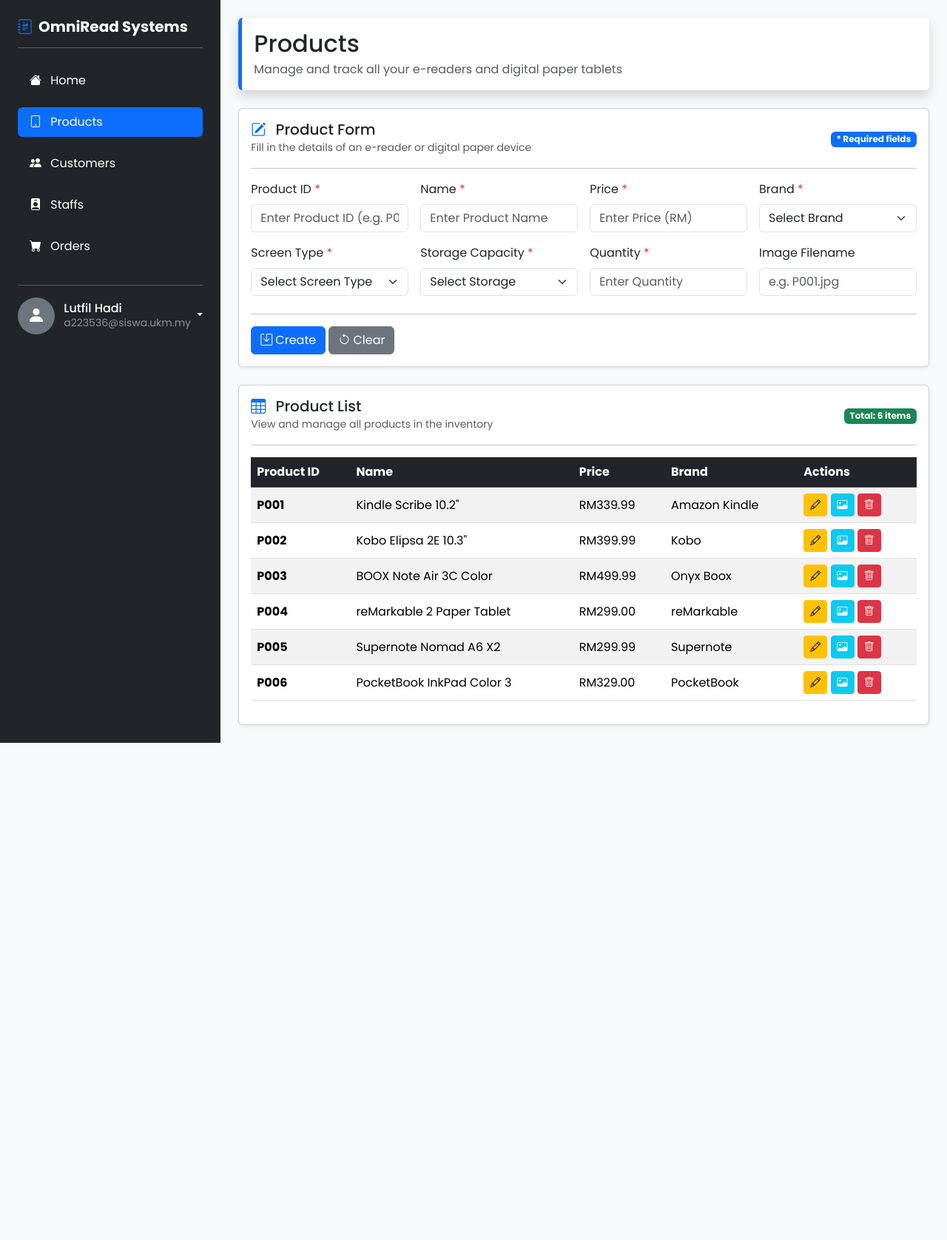
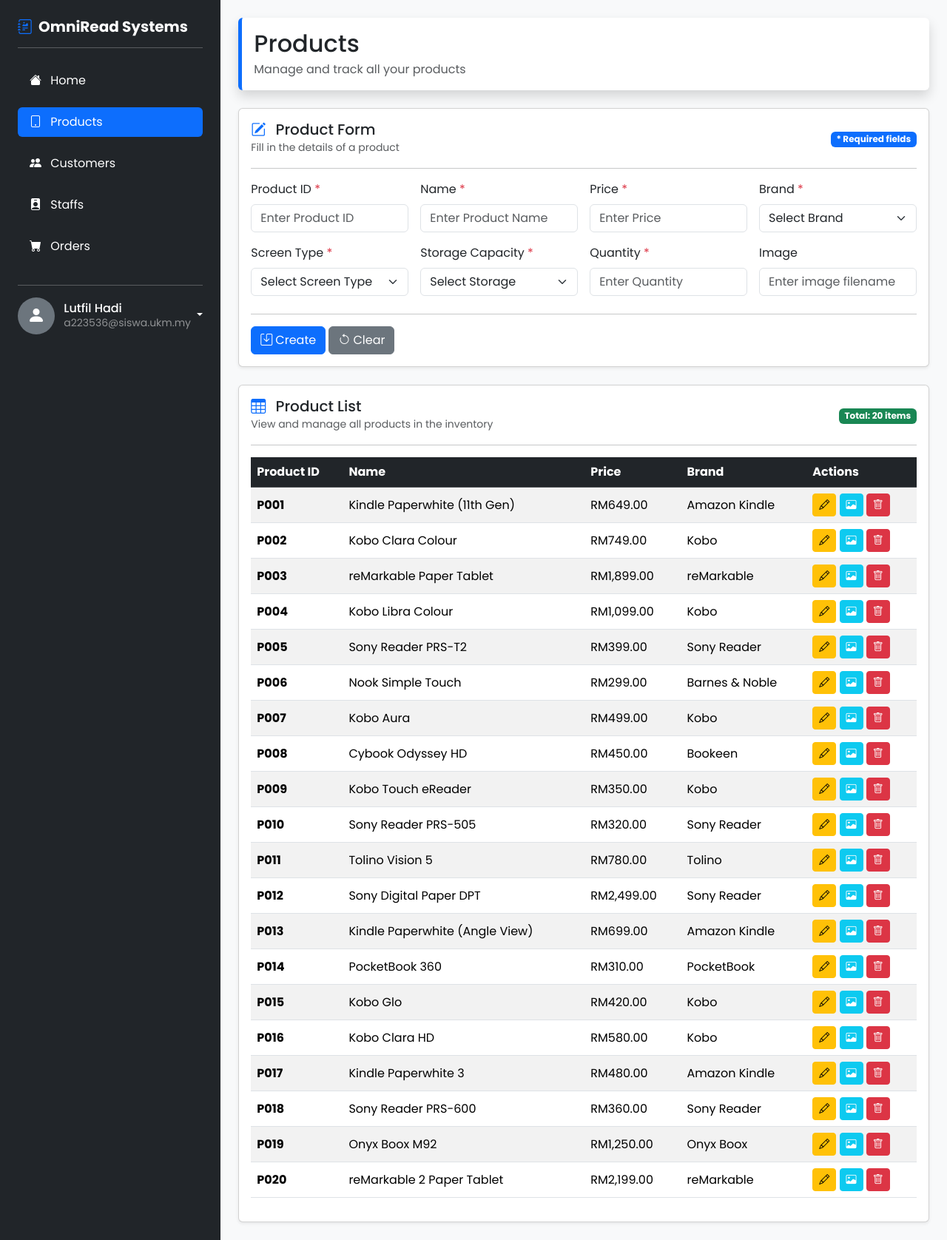
Before and after one commit to blzrken/pt1, a PHP site: page /products.php in a window 1280 px wide. Shown: the whole page at 74% size. Before the commit the page ends 1004 px from the top, so only its background shows below. Run offline with PHP 8.4, Linux system fonts and the light colour scheme.

Commit message:
Update product table with modal image previews and align invoice item details

```diff
--- a/products.php
+++ b/products.php
@@ -5,21 +5,19 @@ ob_start();
 <div class="card shadow border-0 border-start border-5 border-primary mb-4">
     <div class="card-body">
         <h2 class="mb-1">Products</h2>
-        <p class="text-muted mb-0">Manage and track all your e-readers and digital paper tablets</p>
+        <p class="text-muted mb-0">Manage and track all your products</p>
     </div>
 </div>
 
 <div class="card shadow-sm mb-4">
     <div class="card-body">
-
         <!-- Form Header -->
         <div class="row g-0 align-items-center mb-3">
             <div class="col">
                 <h5 class="mb-0">
-                    <i class="bi bi-pencil-square text-primary me-2"></i>
-                    Product Form
+                    <i class="bi bi-pencil-square text-primary me-2"></i> Product Form
                 </h5>
-                <small class="text-muted">Fill in the details of an e-reader or digital paper device</small>
+                <small class="text-muted">Fill in the details of a product</small>
             </div>
             <div class="col-auto">
                 <span class="badge bg-primary">* Required fields</span>
@@ -32,7 +30,7 @@ ob_start();
             <div class="row g-3">
                 <div class="col-md-3">
                     <label for="pid" class="form-label">Product ID <span class="text-danger" aria-hidden="true">*</span></label>
-                    <input name="product_num" id="pid" type="text" class="form-control" placeholder="Enter Product ID (e.g. P001)" value="" required>
+                    <input name="product_num" id="pid" type="text" class="form-control" placeholder="Enter Product ID" value="" required>
                 </div>
                 <div class="col-md-3">
                     <label for="name" class="form-label">Name <span class="text-danger" aria-hidden="true">*</span></label>
@@ -40,7 +38,7 @@ ob_start();
                 </div>
                 <div class="col-md-3">
                     <label for="price" class="form-label">Price <span class="text-danger" aria-hidden="true">*</span></label>
-                    <input name="product_price" id="price" type="number" class="form-control" placeholder="Enter Price (RM)" value="" required min="0" step="0.01">
+                    <input name="product_price" id="price" type="number" class="form-control" placeholder="Enter Price" value="" required min="0" step="0.01">
                 </div>
                 <div class="col-md-3">
                     <label for="brand" class="form-label">Brand <span class="text-danger" aria-hidden="true">*</span></label>
@@ -48,35 +46,38 @@ ob_start();
                         <option value="">Select Brand</option>
                         <option value="Amazon Kindle">Amazon Kindle</option>
                         <option value="Kobo">Kobo</option>
+                        <option value="reMarkable">reMarkable</option>
+                        <option value="Sony Reader">Sony Reader</option>
+                        <option value="Barnes & Noble">Barnes & Noble</option>
+                        <option value="PocketBook">PocketBook</option>
+                        <option value="Bookeen">Bookeen</option>
+                        <option value="Tolino">Tolino</option>
                         <option value="Onyx Boox">Onyx Boox</option>
-                        <option value="reMarkable">reMarkable</option>
-                        <option value="Supernote">Supernote</option>
-                        <option value="PocketBook">PocketBook</option>
                     </select>
                 </div>
 
                 <!-- Custom Categorical Field 1: Screen Type (Replacing Condition) -->
                 <div class="col-md-3">
-                    <label for="screen_type" class="form-label">Screen Type <span class="text-danger" aria-hidden="true">*</span></label>
-                    <select name="product_screen" id="screen_type" class="form-select" required>
+                    <label for="product_screen" class="form-label">Screen Type <span class="text-danger" aria-hidden="true">*</span></label>
+                    <select name="product_screen" id="product_screen" class="form-select" required>
                         <option value="">Select Screen Type</option>
-                        <option value="E-Ink Carta 1200 (B&W)">E-Ink Carta 1200 (B&W)</option>
-                        <option value="E-Ink Kaleido 3 (Color)">E-Ink Kaleido 3 (Color)</option>
-                        <option value="E-Ink Gallery 3 (Full Color)">E-Ink Gallery 3 (Full Color)</option>
-                        <option value="E-Ink Mobius (Flexible)">E-Ink Mobius (Flexible)</option>
-                        <option value="Canvas Monochrome Paper">Canvas Monochrome Paper</option>
+                        <option value="E-Ink Carta (Monochrome)">E-Ink Carta (Monochrome)</option>
+                        <option value="E-Ink Kaleido (Color)">E-Ink Kaleido (Color)</option>
+                        <option value="E-Ink Pearl (Monochrome)">E-Ink Pearl (Monochrome)</option>
+                        <option value="Canvas Paper Display">Canvas Paper Display</option>
                     </select>
                 </div>
 
                 <!-- Custom Categorical Field 2: Storage Capacity (Replacing Manufacturing Year) -->
                 <div class="col-md-3">
-                    <label for="storage" class="form-label">Storage Capacity <span class="text-danger" aria-hidden="true">*</span></label>
-                    <select name="product_storage" id="storage" class="form-select" required>
+                    <label for="product_storage" class="form-label">Storage Capacity <span class="text-danger" aria-hidden="true">*</span></label>
+                    <select name="product_storage" id="product_storage" class="form-select" required>
                         <option value="">Select Storage</option>
+                        <option value="2 GB">2 GB</option>
+                        <option value="4 GB">4 GB</option>
+                        <option value="8 GB">8 GB</option>
                         <option value="16 GB">16 GB</option>
                         <option value="32 GB">32 GB</option>
-                        <option value="64 GB">64 GB</option>
-                        <option value="128 GB">128 GB</option>
                     </select>
                 </div>
 
@@ -85,8 +86,8 @@ ob_start();
                     <input name="product_quantity" id="quantity" type="number" class="form-control" placeholder="Enter Quantity" value="" required min="0">
                 </div>
                 <div class="col-md-3">
-                    <label for="product_image" class="form-label">Image Filename</label>
-                    <input name="product_image" id="product_image" type="text" class="form-control" placeholder="e.g. P001.jpg" value="">
+                    <label for="product_image" class="form-label">Image</label>
+                    <input name="product_image" id="product_image" type="text" class="form-control" placeholder="Enter image filename" value="">
                 </div>
             </div>
 
@@ -106,17 +107,15 @@ ob_start();
 
 <div class="card shadow-sm">
     <div class="card-body">
-
         <div class="row align-items-center mb-3">
             <div class="col">
                 <h5 class="mb-0">
-                    <i class="bi bi-table text-primary me-2"></i>
-                    Product List
+                    <i class="bi bi-table text-primary me-2"></i> Product List
                 </h5>
                 <small class="text-muted">View and manage all products in the inventory</small>
             </div>
             <div class="col-auto">
-                <span class="badge bg-success">Total: 6 items</span>
+                <span class="badge bg-success">Total: 20 items</span>
             </div>
         </div>
 
@@ -134,16 +133,42 @@ ob_start();
                     </tr>
                 </thead>
                 <tbody>
+                    <?php
+                    $products = [
+                        ['id' => 'P001', 'name' => 'Kindle Paperwhite (11th Gen)', 'price' => 'RM649.00', 'brand' => 'Amazon Kindle', 'image' => 'P001.jpg'],
+                        ['id' => 'P002', 'name' => 'Kobo Clara Colour', 'price' => 'RM749.00', 'brand' => 'Kobo', 'image' => 'P002.jpg'],
+                        ['id' => 'P003', 'name' => 'reMarkable Paper Tablet', 'price' => 'RM1,899.00', 'brand' => 'reMarkable', 'image' => 'P003.jpg'],
+                        ['id' => 'P004', 'name' => 'Kobo Libra Colour', 'price' => 'RM1,099.00', 'brand' => 'Kobo', 'image' => 'P004.jpg'],
+                        ['id' => 'P005', 'name' => 'Sony Reader PRS-T2', 'price' => 'RM399.00', 'brand' => 'Sony Reader', 'image' => 'P005.jpg'],
+                        ['id' => 'P006', 'name' => 'Nook Simple Touch', 'price' => 'RM299.00', 'brand' => 'Barnes & Noble', 'image' => 'P006.jpg'],
+                        ['id' => 'P007', 'name' => 'Kobo Aura', 'price' => 'RM499.00', 'brand' => 'Kobo', 'image' => 'P007.jpg'],
+                        ['id' => 'P008', 'name' => 'Cybook Odyssey HD', 'price' => 'RM450.00', 'brand' => 'Bookeen', 'image' => 'P008.jpg'],
+                        ['id' => 'P009', 'name' => 'Kobo Touch eReader', 'price' => 'RM350.00', 'brand' => 'Kobo', 'image' => 'P009.jpg'],
+                        ['id' => 'P010', 'name' => 'Sony Reader PRS-505', 'price' => 'RM320.00', 'brand' => 'Sony Reader', 'image' => 'P010.jpg'],
+                        ['id' => 'P011', 'name' => 'Tolino Vision 5', 'price' => 'RM780.00', 'brand' => 'Tolino', 'image' => 'P011.jpg'],
+                        ['id' => 'P012', 'name' => 'Sony Digital Paper DPT', 'price' => 'RM2,499.00', 'brand' => 'Sony Reader', 'image' => 'P012.jpg'],
+                        ['id' => 'P013', 'name' => 'Kindle Paperwhite (Angle View)', 'price' => 'RM699.00', 'brand' => 'Amazon Kindle', 'image' => 'P013.jpg'],
+                        ['id' => 'P014', 'name' => 'PocketBook 360', 'price' => 'RM310.00', 'brand' => 'PocketBook', 'image' => 'P014.jpg'],
+                        ['id' => 'P015', 'name' => 'Kobo Glo', 'price' => 'RM420.00', 'brand' => 'Kobo', 'image' => 'P015.jpg'],
+                        ['id' => 'P016', 'name' => 'Kobo Clara HD', 'price' => 'RM580.00', 'brand' => 'Kobo', 'image' => 'P016.jpg'],
+                        ['id' => 'P017', 'name' => 'Kindle Paperwhite 3', 'price' => 'RM480.00', 'brand' => 'Amazon Kindle', 'image' => 'P017.jpg'],
+                        ['id' => 'P018', 'name' => 'Sony Reader PRS-600', 'price' => 'RM360.00', 'brand' => 'Sony Reader', 'image' => 'P018.jpg'],
+                        ['id' => 'P019', 'name' => 'Onyx Boox M92', 'price' => 'RM1,250.00', 'brand' => 'Onyx Boox', 'image' => 'P019.jpg'],
+                        ['id' => 'P020', 'name' => 'reMarkable 2 Paper Tablet', 'price' => 'RM2,199.00', 'brand' => 'reMarkable', 'image' => 'P020.jpg']
+                    ];
+
+                    foreach ($products as $p):
+                    ?>
                     <tr>
-                        <td><strong>P001</strong></td>
-                        <td>Kindle Scribe 10.2"</td>
-                        <td>RM339.99</td>
-                        <td>Amazon Kindle</td>
+                        <td><strong><?= $p['id'] ?></strong></td>
+                        <td><?= $p['name'] ?></td>
+                        <td><?= $p['price'] ?></td>
+                        <td><?= $p['brand'] ?></td>
                         <td>
                             <a href="#" class="btn btn-sm btn-warning" title="Edit">
                                 <i class="bi bi-pencil"></i>
                             </a>
-                            <button type="button" class="btn btn-sm btn-info text-white" title="View Image">
+                            <button type="button" class="btn btn-sm btn-info text-white" title="View Image" data-bs-toggle="modal" data-bs-target="#modal-<?= $p['id'] ?>">
                                 <i class="bi bi-image"></i>
                             </button>
                             <a href="#" class="btn btn-sm btn-danger" title="Delete">
@@ -151,97 +176,37 @@ ob_start();
                             </a>
                         </td>
                     </tr>
-                    <tr>
-                        <td><strong>P002</strong></td>
-                        <td>Kobo Elipsa 2E 10.3"</td>
-                        <td>RM399.99</td>
-                        <td>Kobo</td>
-                        <td>
-                            <a href="#" class="btn btn-sm btn-warning" title="Edit">
-                                <i class="bi bi-pencil"></i>
-                            </a>
-                            <button type="button" class="btn btn-sm btn-info text-white" title="View Image">
-                                <i class="bi bi-image"></i>
-                            </button>
-                            <a href="#" class="btn btn-sm btn-danger" title="Delete">
-                                <i class="bi bi-trash"></i>
-                            </a>
-                        </td>
-                    </tr>
-                    <tr>
-                        <td><strong>P003</strong></td>
-                        <td>BOOX Note Air 3C Color</td>
-                        <td>RM499.99</td>
-                        <td>Onyx Boox</td>
-                        <td>
-                            <a href="#" class="btn btn-sm btn-warning" title="Edit">
-                                <i class="bi bi-pencil"></i>
-                            </a>
-                            <button type="button" class="btn btn-sm btn-info text-white" title="View Image">
-                                <i class="bi bi-image"></i>
-                            </button>
-                            <a href="#" class="btn btn-sm btn-danger" title="Delete">
-                                <i class="bi bi-trash"></i>
-                            </a>
-                        </td>
-                    </tr>
-                    <tr>
-                        <td><strong>P004</strong></td>
-                        <td>reMarkable 2 Paper Tablet</td>
-                        <td>RM299.00</td>
-                        <td>reMarkable</td>
-                        <td>
-                            <a href="#" class="btn btn-sm btn-warning" title="Edit">
-                                <i class="bi bi-pencil"></i>
-                            </a>
-                            <button type="button" class="btn btn-sm btn-info text-white" title="View Image">
-                                <i class="bi bi-image"></i>
-                            </button>
-                            <a href="#" class="btn btn-sm btn-danger" title="Delete">
-                                <i class="bi bi-trash"></i>
-                            </a>
-                        </td>
-                    </tr>
-                    <tr>
-                        <td><strong>P005</strong></td>
-                        <td>Supernote Nomad A6 X2</td>
-                        <td>RM299.99</td>
-                        <td>Supernote</td>
-                        <td>
-                            <a href="#" class="btn btn-sm btn-warning" title="Edit">
-                                <i class="bi bi-pencil"></i>
-                            </a>
-                            <button type="button" class="btn btn-sm btn-info text-white" title="View Image">
-                                <i class="bi bi-image"></i>
-                            </button>
-                            <a href="#" class="btn btn-sm btn-danger" title="Delete">
-                                <i class="bi bi-trash"></i>
-                            </a>
-                        </td>
-                    </tr>
-                    <tr>
-                        <td><strong>P006</strong></td>
-                        <td>PocketBook InkPad Color 3</td>
-                        <td>RM329.00</td>
-                        <td>PocketBook</td>
-                        <td>
-                            <a href="#" class="btn btn-sm btn-warning" title="Edit">
-                                <i class="bi bi-pencil"></i>
-                            </a>
-                            <button type="button" class="btn btn-sm btn-info text-white" title="View Image">
-                                <i class="bi bi-image"></i>
-                            </button>
-                            <a href="#" class="btn btn-sm btn-danger" title="Delete">
-                                <i class="bi bi-trash"></i>
-                            </a>
-                        </td>
-                    </tr>
+                    <?php endforeach; ?>
                 </tbody>
             </table>
         </div>
     </div>
 </div>
 
+<!-- Product Image Modals -->
+<?php foreach ($products as $p): ?>
+<div class="modal fade" id="modal-<?= $p['id'] ?>" tabindex="-1" aria-labelledby="modalLabel-<?= $p['id'] ?>" aria-hidden="true">
+    <div class="modal-dialog modal-dialog-centered">
+        <div class="modal-content">
+            <div class="modal-header">
+                <h5 class="modal-title" id="modalLabel-<?= $p['id'] ?>"><?= $p['name'] ?> (<?= $p['id'] ?>)</h5>
+                <button type="button" class="btn-close" data-bs-dismiss="modal" aria-label="Close"></button>
+            </div>
+            <div class="modal-body text-center p-3">
+                <img src="images/<?= $p['image'] ?>" class="img-fluid rounded shadow-sm" style="max-height: 420px; object-fit: contain;" alt="<?= $p['name'] ?>">
+                <div class="mt-3">
+                    <span class="badge bg-secondary me-1"><?= $p['brand'] ?></span>
+                    <span class="badge bg-primary"><?= $p['price'] ?></span>
+                </div>
+            </div>
+            <div class="modal-footer">
+                <button type="button" class="btn btn-secondary" data-bs-dismiss="modal">Close</button>
+            </div>
+        </div>
+    </div>
+</div>
+<?php endforeach; ?>
+
 <?php
 $content = ob_get_clean();
 require_once 'layout.php';
```
Also changed, not shown: home.php (+40 -27 lines), invoice.php (+18 -42 lines), orderdetails.php (+12 -12 lines).
